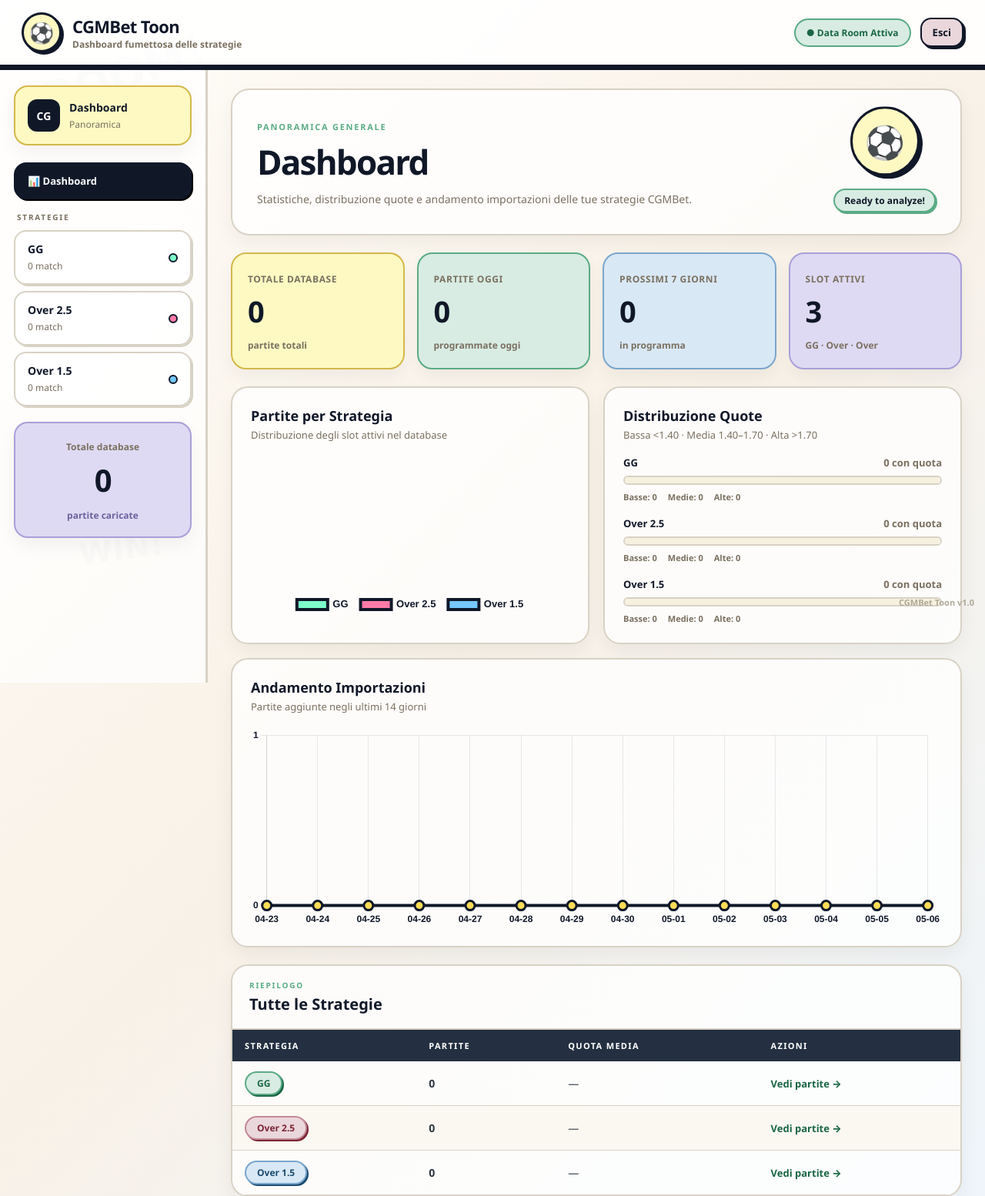
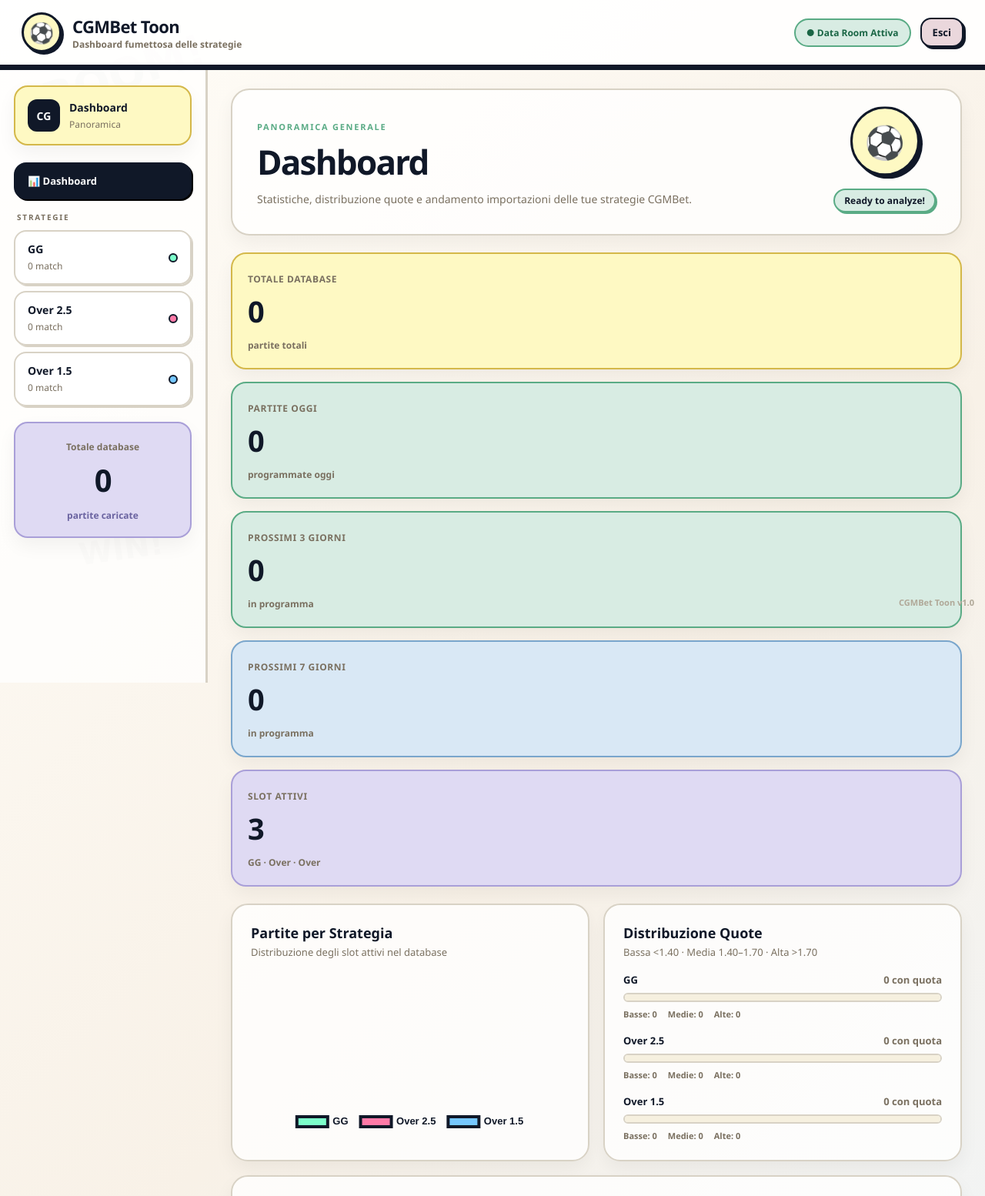
Before and after one commit to diablo130219/CGMBET, a Flask app: page /dashboard in a window 1280 px wide. Shown: the top 1554 px of the page at 77% size. Run offline with Flask 3, Linux system fonts and the light colour scheme; the visitor is signed in with stand-in values (Sample User, id 1); data that the repository does not hold is empty.

Commit message:
Add files via upload

```diff
--- a/templates/dashboard.html
+++ b/templates/dashboard.html
@@ -78,9 +78,10 @@
       </div>
     </section>
 
-    <section class="stats-grid four">
+    <section class="stats-grid five">
       <div class="stat-card yellow"><span>Totale Database</span><strong>{{ total_all }}</strong><small>partite totali</small></div>
       <div class="stat-card mint"><span>Partite Oggi</span><strong>{{ today_count }}</strong><small>programmate oggi</small></div>
+      <div class="stat-card mint"><span>Prossimi 3 Giorni</span><strong>{{ next3_count }}</strong><small>in programma</small></div>
       <div class="stat-card blue"><span>Prossimi 7 Giorni</span><strong>{{ next7_count }}</strong><small>in programma</small></div>
       <div class="stat-card violet"><span>Slot Attivi</span><strong>3</strong><small>GG · Over · Over</small></div>
     </section>
```
